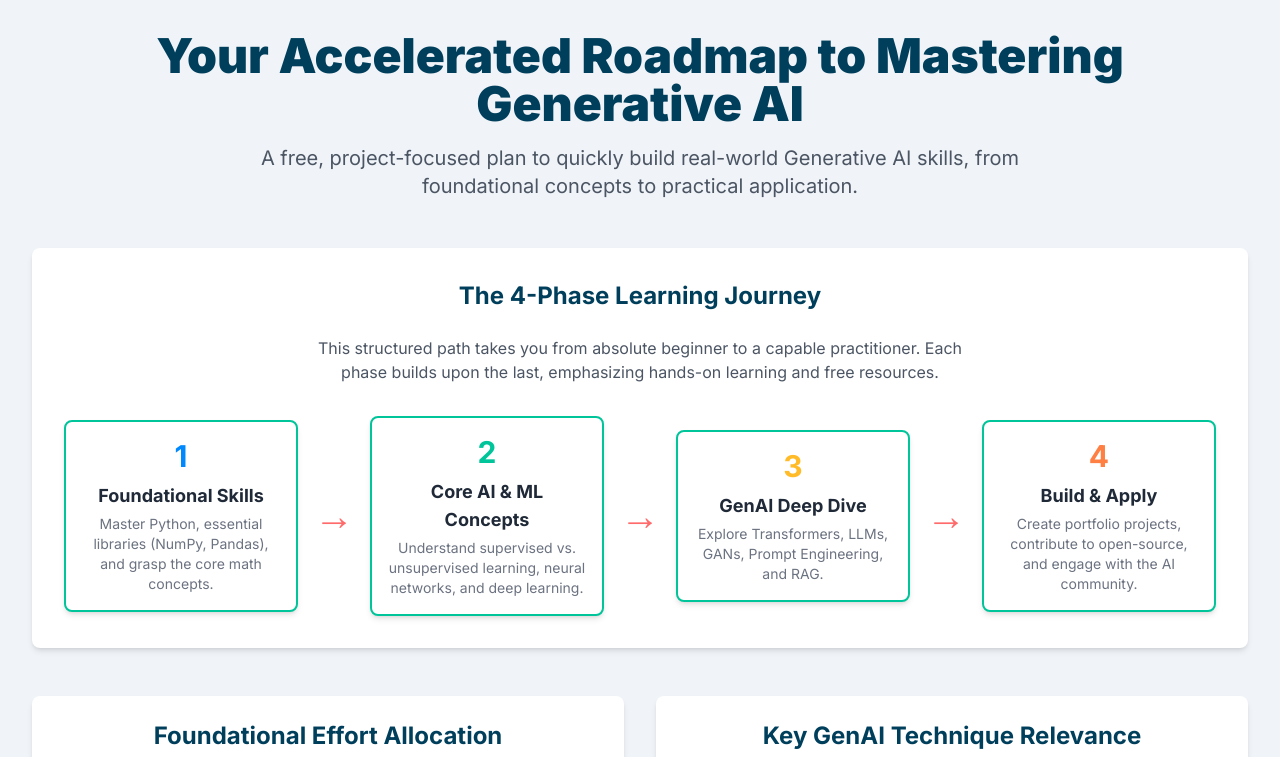
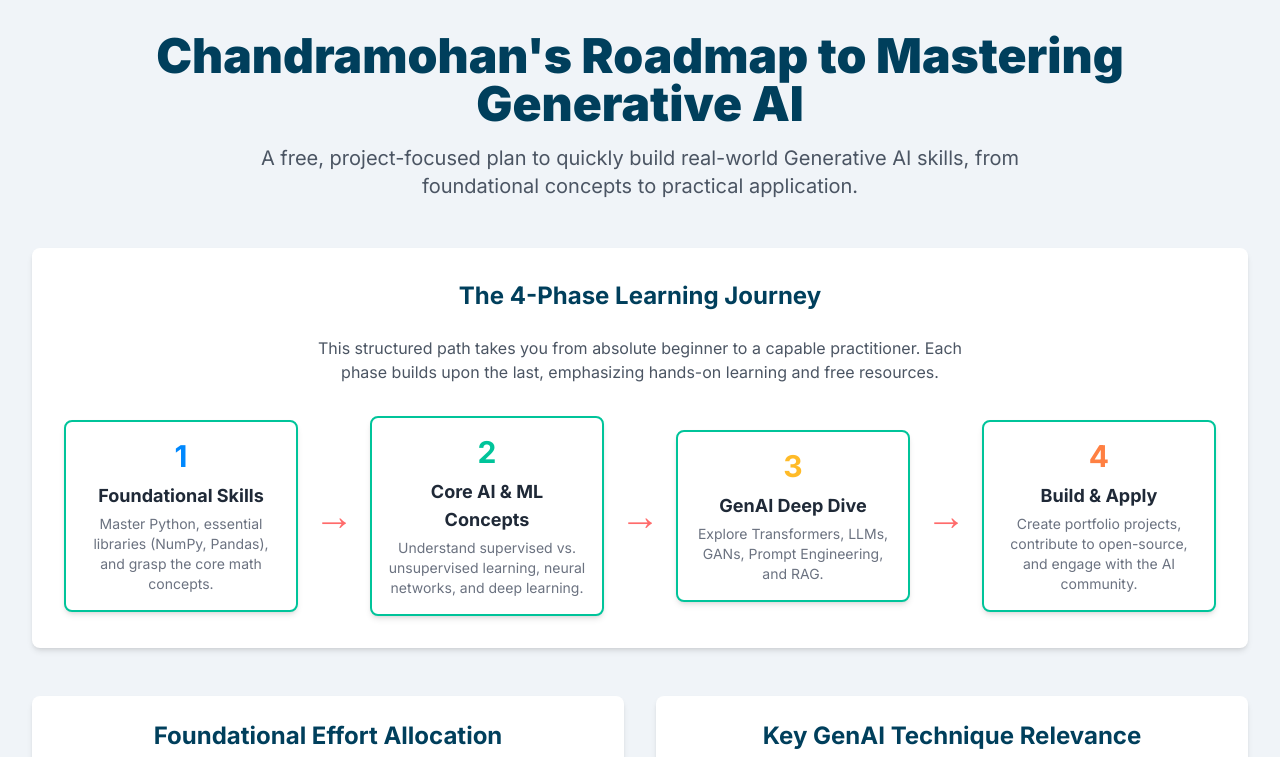
Before and after one commit to Chandramohan-us/Gen-AI-, a plain HTML site: page index.html in a window 1280 px wide. Shown: the top 757 px of the page. Drawn offline with nearby package versions, Linux system fonts and the light colour scheme.

Commit message:
Update index.html

```diff
--- a/index.html
+++ b/index.html
@@ -3,7 +3,7 @@
 <head>
     <meta charset="UTF-8">
     <meta name="viewport" content="width=device-width, initial-scale=1.0">
-    <title>Your Accelerated Roadmap to Mastering Generative AI</title>
+    <title>Chandramohan's Roadmap to Mastering Generative AI</title>
     <script src="https://cdn.tailwindcss.com"></script>
     <script src="https://cdn.jsdelivr.net/npm/chart.js"></script>
     <link rel="preconnect" href="https://fonts.googleapis.com">
@@ -63,7 +63,7 @@
 
     <div class="container mx-auto p-4 md:p-8">
         <header class="text-center mb-12">
-            <h1 class="text-4xl md:text-5xl font-black text-[#003f5c] mb-4">Your Accelerated Roadmap to Mastering Generative AI</h1>
+            <h1 class="text-4xl md:text-5xl font-black text-[#003f5c] mb-4">Chandramohan's Roadmap to Mastering Generative AI</h1>
             <p class="text-lg md:text-xl text-gray-600 max-w-3xl mx-auto">A free, project-focused plan to quickly build real-world Generative AI skills, from foundational concepts to practical application.</p>
         </header>
 
```
